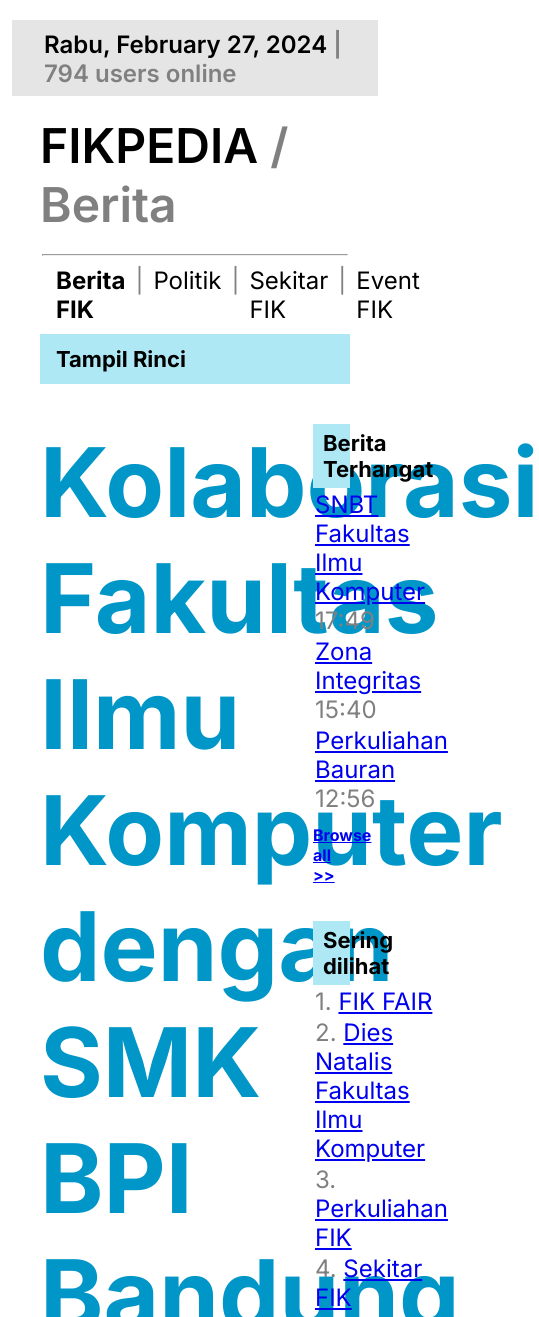
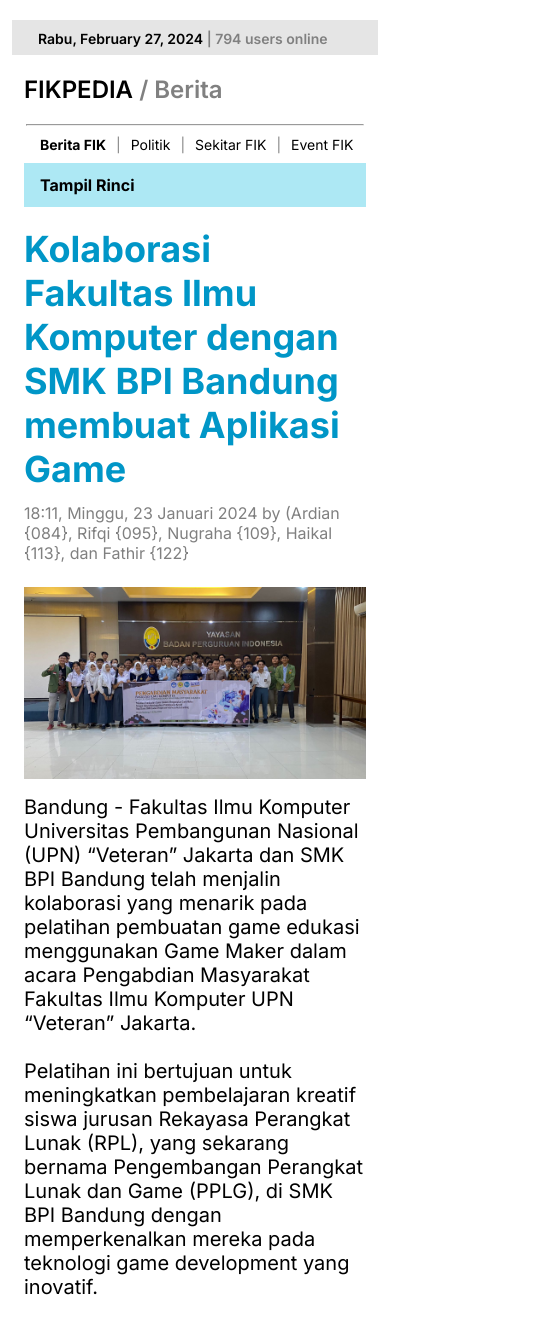
Before and after one commit to Rifqi9604/Tugas3_PraktikumWebProgramming, a plain HTML site: page index.html in a window 390 px wide. Shown: the top 1317 px of the page, 539 px wide, since content can reach past the window. Drawn offline with Linux system fonts and the light colour scheme.

Commit message:
Update style.css

```diff
--- a/style.css
+++ b/style.css
@@ -1,12 +1,13 @@
-    *{
+* {
   margin: 0;
   padding: 0;
   font-family: "Inter", sans-serif;
+  text-decoration: none;
 }
 
-    .header-wrapper{
+.header-wrapper {
   max-width: 100%;
-        background-color: #e5e5e5   ;
+  background-color: #e5e5e5;
   padding-left: 16px;
   padding-top: 2px;
   margin-top: 20px;
@@ -14,49 +15,47 @@
   margin-left: 12px;
 }
 
-    .header-text{
+.header-text {
   padding-left: 16px;
   padding-right: 16px;
   padding-top: 8px;
   padding-bottom: 8px;
-        font-size: 24px;
-        font-weight:600;
-
+  font-size: 14px;
+  font-weight: 600;
 }
 
-    .header-text span{
-        color: gray  ;
+.header-text span {
+  color: gray;
 }
 
-.container{
+.container {
   margin-right: 40px;
   margin-left: 40px;
 }
 
-    .bread-wrapper{
+.bread-wrapper {
   max-width: 100%;
   padding-top: 12px;
   padding-bottom: 12px;
-
 }
 
-    .bread-text{
+.bread-text {
   padding-top: 8px;
   padding-bottom: 8px;
-        font-size: 48px;
-        font-weight:600;
+  font-size: 36px;
+  font-weight: 600;
 }
 
-    .bread-text span{
-        color: gray  ;
+.bread-text span {
+  color: gray;
 }
 
-    .menu-wrapper hr{
+.menu-wrapper hr {
   margin-left: 2px;
   margin-right: 2px;
 }
 
-    .menu-list{
+.menu-list {
   display: flex;
   list-style-type: none;
   /* margin-left: 48px;
@@ -65,15 +64,14 @@
   padding-top: 10px;
   padding-bottom: 10px;
   padding-left: 16px;
-        font-size: 24px;
+  font-size: 16px;
 }
 
-    .menu-list li{
+.menu-list li {
   cursor: pointer;
-
 }
 
-    .menu-list li:active{
+.menu-list li:active {
   font-weight: bold;
 }
 
@@ -81,8 +79,7 @@
   display: block;
 }
 
-
-    .tooltip-wrapper{
+.tooltip-wrapper {
   max-width: 100%;
   background-color: #ade8f4;
   padding-left: 16px;
@@ -94,16 +91,9 @@
         margin-left: 12px; */
 }
 
-
-    .tooltip-wrapper p{
-        font-size: 22px;
+.tooltip-wrapper p {
+  font-size: 16px;
   font-weight: bold;
-    }
-
-
-    .blog-wrapper{
-        padding-top: 20px;
-        font-size: 48px;
 }
 
 .blog-wrapper {
@@ -123,19 +113,19 @@
   margin-right: 20px;
 }
 
-    .blog-title{
-        color:#0096c7;
+.blog-title {
+  color: #0096c7;
   font-weight: 500;
+  font-size: 16px;
 }
 
-    .publish-date{
-        font-size: 24px;
+.publish-date {
+  font-size: 16px;
   color: gray;
-        padding-top: 12px;
   padding-bottom: 12px;
 }
 
-    .image-wrapper img{
+.image-wrapper img {
   max-width: 100%;
   padding-top: 12px;
   padding-bottom: 12px;
@@ -146,47 +136,53 @@
         display: flex;
     } */
 
-    .blog-text-wrapper{
+.blog-text-wrapper {
   padding-bottom: 16px;
   display: flex;
   flex-direction: column;
   gap: 24px;
 }
-    .blog-text{
-        font-size: 22px;
+.blog-text {
+  font-size: 16px;
   /* text-align: justify; */
 }
 
-    .socmed-wrapper{
-        padding-top: 32px;
+.socmed-wrapper {
   padding-bottom: 16px;
 }
 
-    .socmed-wrapper-text{
+.socmed-wrapper-text {
   font-size: 22px;
   padding-bottom: 10px;
 }
 
-    .more-text:hover{
+.more-text {
+  font-size: 16px;
+}
+
+.more-text:hover {
   text-decoration: underline;
 }
 
-    .table-header{
+.table-header {
   max-width: 100%;
   min-height: 20%;
-        background-color: #ade8f4;
   padding: 6px;
+  background-color: #f2f5fa;
+  border-top: 1px solid #a8b5be;
   padding-right: 10px;
   padding-left: 10px;
   font-weight: bold;
+  display: flex;
+  align-items: center;
+  justify-content: space-between;
 }
 
-    .table-header p{
-        font-size: 22px;
+.table-header p {
+  font-size: 16px;
 }
 
-
-    .table-list{
+.table-list {
   list-style-type: none;
 }
 
@@ -199,23 +195,145 @@
   max-width: 100%;
 }
 
-    .table-list li{
+.table-list li {
   padding-top: 10px;
   padding-bottom: 10px;
   color: #0096c7;
 }
 
-    .table-list-wrapper{
+.table-list-wrapper {
+  max-width: 100%;
   display: flex;
+  padding-bottom: 8px;
+  padding-top: 8px;
   align-items: center;
+  font-size: 16px;
+}
+
+.table-list-wrapper-1 {
+  max-width: 100%;
+  display: flex;
+  padding-bottom: 8px;
+  padding-top: 8px;
+  align-items: center;
+  font-size: 16px;
   justify-content: space-between;
 }
 
-    .table-list-wrapper p{
-        color: gray;
+.table-wrapper p:hover {
+  text-decoration: underline;
+  cursor: pointer;
 }
 
-    .socmed-wrapper svg{
+a {
+  color: rgb(46, 120, 181);
+}
+
+.table-list-wrapper p {
+  color: rgb(46, 120, 181);
+}
+
+.table-list-wrapper-1 p {
+  color: rgb(46, 120, 181);
+}
+
+.socmed-wrapper svg {
   width: 28px;
   height: 28px;
 }
+
+.socmed p {
+  font-size: 14px;
+  font-weight: 600;
+  color: #0096c7;
+}
+
+.footer {
+  padding-bottom: 16px;
+}
+
+@media only screen and (max-width: 600px) {
+  .header-wrapper {
+    padding-left: 10px;
+  }
+
+  .header-text {
+    font-size: 14px;
+  }
+
+  .container {
+    margin-left: 24px;
+    margin-right: 24px;
+  }
+
+  .publish-date {
+    padding-top: 12px;
+  }
+
+  .bread-text {
+    font-size: 24px;
+  }
+
+  .menu-wrapper {
+    margin-left: 0;
+    margin-right: 0;
+  }
+
+  .menu-list {
+    font-size: 14px;
+  }
+
+  .tooltip-text {
+    font-size: 12px;
+  }
+
+  .blog-wrapper {
+    display: flex;
+    flex-direction: column;
+  }
+
+  .left-blog-wrapper:nth-child(1) {
+    width: 100%;
+    order: 1;
+  }
+
+  .blog-title h1 {
+    font-size: 36px;
+  }
+
+  .publish-date p {
+    font-size: 16px;
+  }
+
+  .blog-text {
+    font-size: 20px;
+  }
+
+  .right-blog-wrapper:nth-child(2) {
+    width: 100%;
+    order: 2;
+    padding: 0;
+    margin: 0;
+  }
+
+  .table-wrapper {
+    margin-right: 60px;
+    width: 100%;
+  }
+
+  .table-list {
+    font-size: 20px;
+  }
+
+  .table-list li {
+    cursor: pointer;
+  }
+
+  .socmed p {
+    font-size: 16px;
+  }
+
+  .footer {
+    padding-bottom: 20px;
+  }
+}
```
Lines whose indentation alone changed are shown as unchanged.
